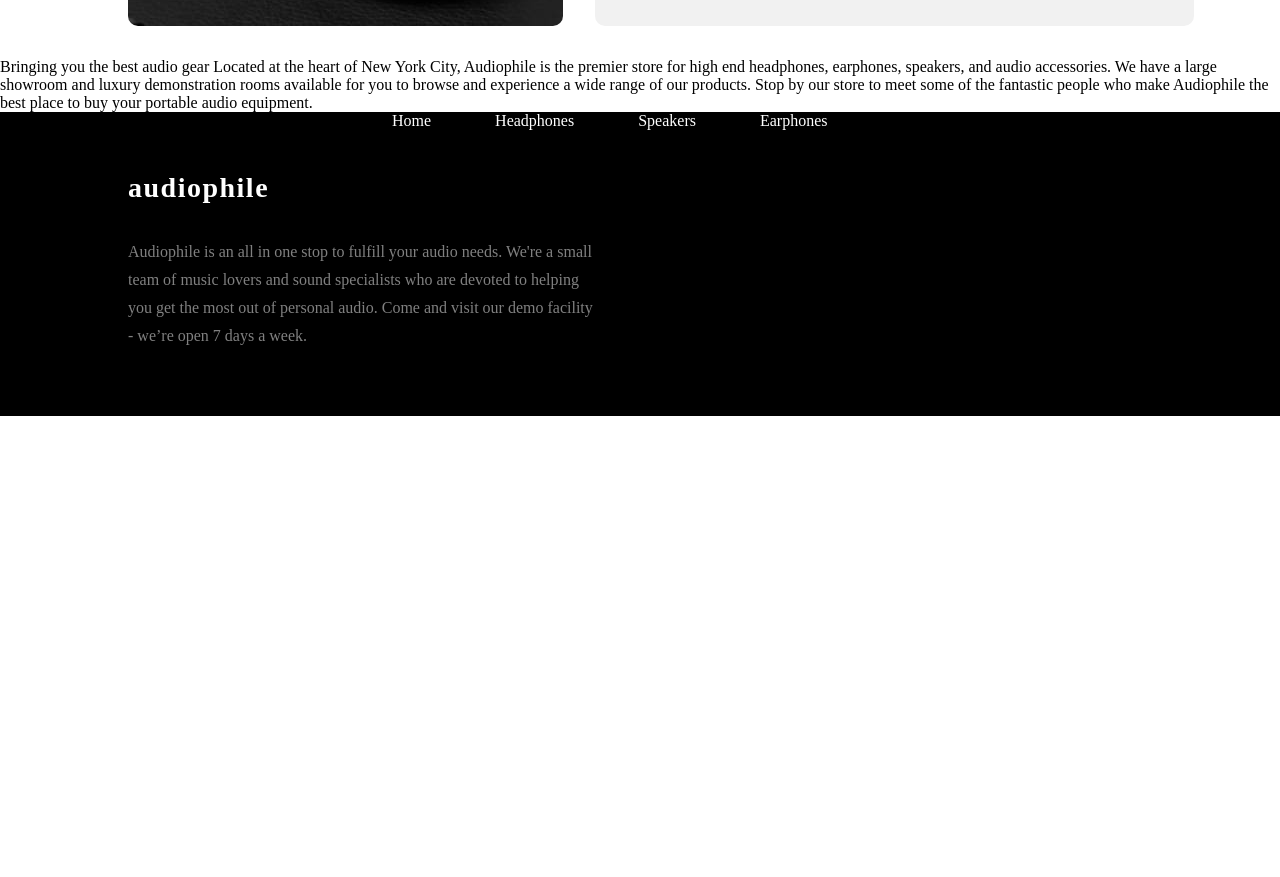
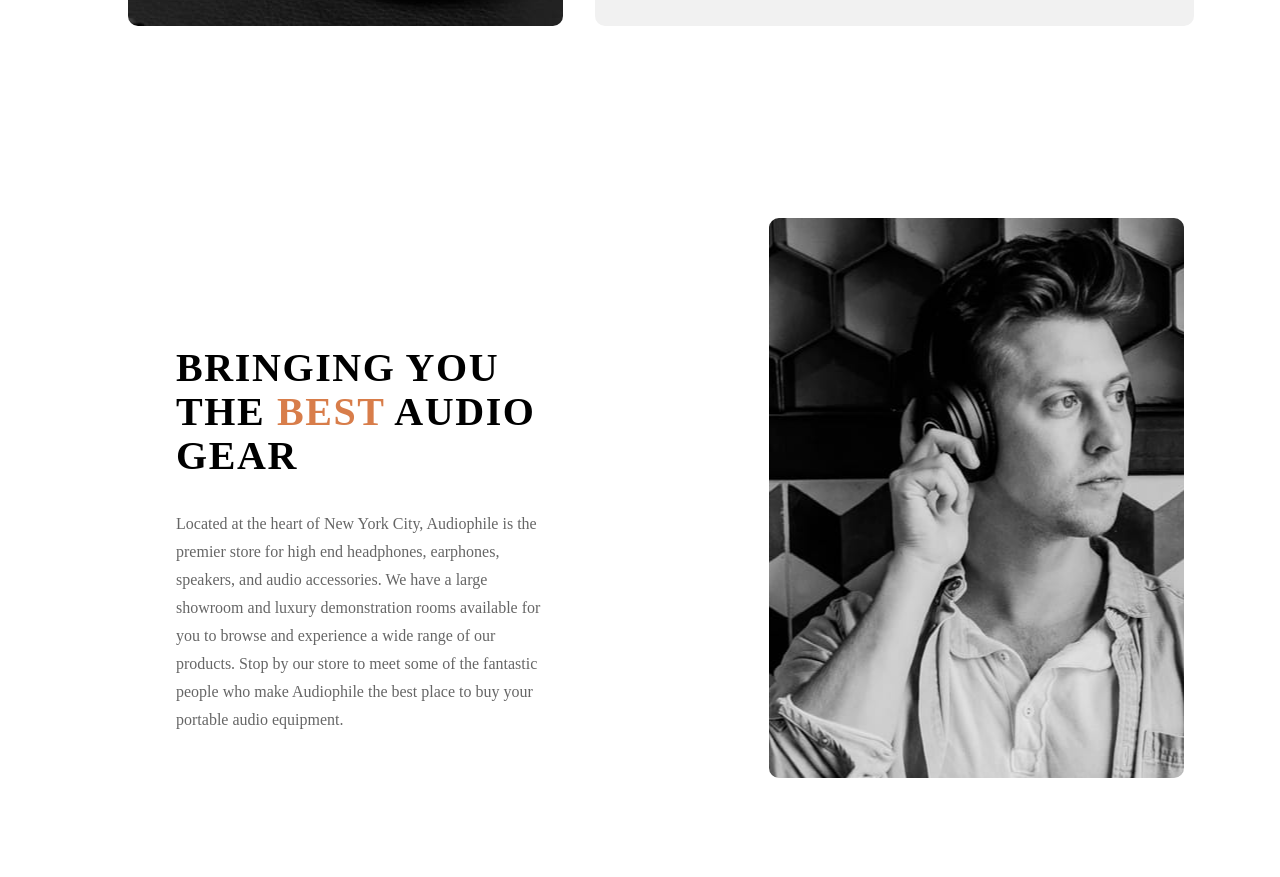
Before and after one commit to rspatz/audiophile-ecommerce-website, a plain HTML site: page index.html in a window 1280 px wide. Shown: the part 2569-3446 px from the top of the page. Before the commit the page ends 2985 px from the top, so only its background shows below. Drawn offline with Linux system fonts and the light colour scheme; a web font is replaced by a local one.

Commit message:
Add promo section

```diff
--- a/css/app.css
+++ b/css/app.css
@@ -333,6 +333,48 @@ nav {
   color: #000;
 }
 
+/* Promo */
+.promo {
+  display: flex;
+  width: 85%;
+  margin: 12rem auto;
+  margin-bottom: 6rem;
+  justify-content: space-between;
+}
+
+.promo-text {
+  height: 25rem;
+  width: 40%;
+  padding: 8rem 5rem;
+  margin-right: 9rem;
+}
+
+.promo-text h3 {
+  text-transform: upperCase;
+  font-size: 2.5rem;
+  line-height: 2.75rem;
+  margin-bottom: 2rem;
+  letter-spacing: .1rem;
+}
+
+span {
+  color: #d87d4a;
+}
+
+.promo-text p {
+  opacity: 60%;
+  line-height: 1.75rem;
+}
+
+.promo-image {
+  height: 35rem;
+  width: 45%;
+  align-items: stretch;
+  background: url('../assets/shared/desktop/image-best-gear.jpg') no-repeat;
+  border-radius: 10px;
+  background-position: center;
+}
+
 /* Footer */
 .footer {
   background-color: #000;
--- a/index.html
+++ b/index.html
@@ -121,9 +121,11 @@
 
     </section>
 
-    <section>
+    <section class="promo">
+      <div class="promo-text">
+        <h3>Bringing you the <span>best</span> audio gear</h3>
         <p>
-        Bringing you the best audio gear Located at the heart of New York City,
+          Located at the heart of New York City,
          Audiophile is the premier store for high end headphones, earphones,
          speakers, and audio accessories. We have a large showroom and luxury
          demonstration rooms available for you to browse and experience a wide
@@ -131,6 +133,10 @@
          people who make Audiophile the best place to buy your portable audio
          equipment.
        </p>
+      </div>
+
+      <div class="promo-image"></div>
+
     </section>
 
     <footer class="footer">
```
Lines whose indentation alone changed are shown as unchanged.
